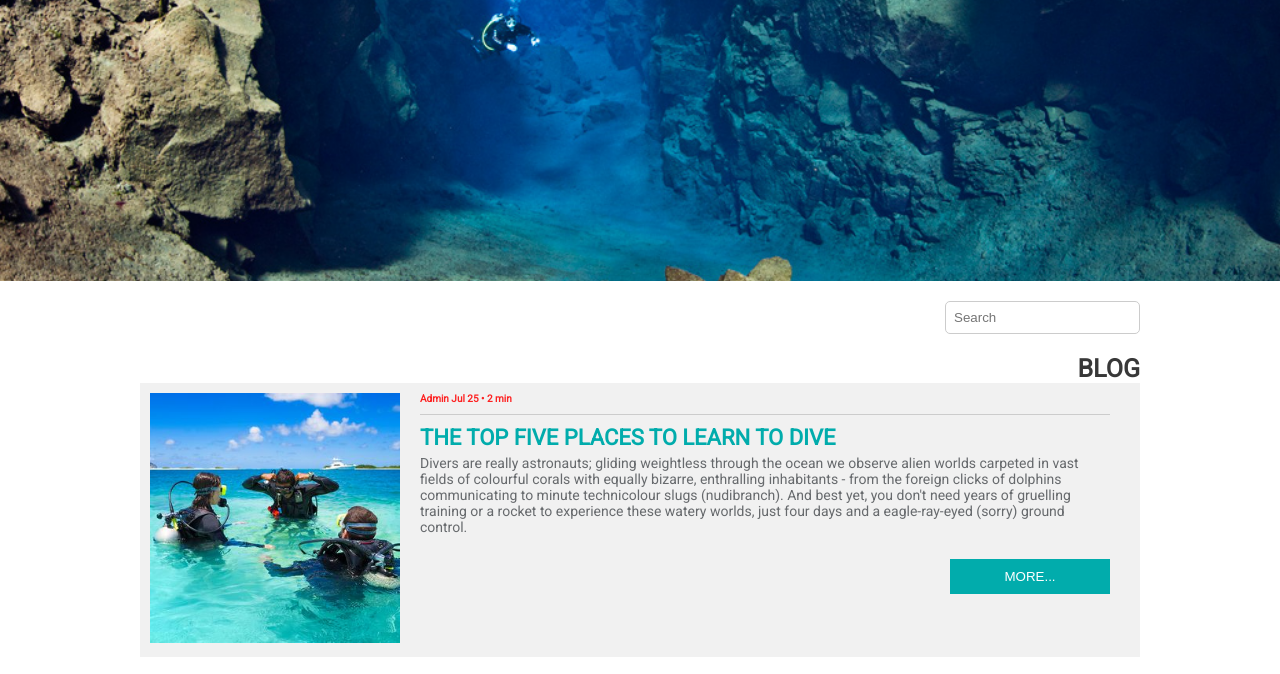
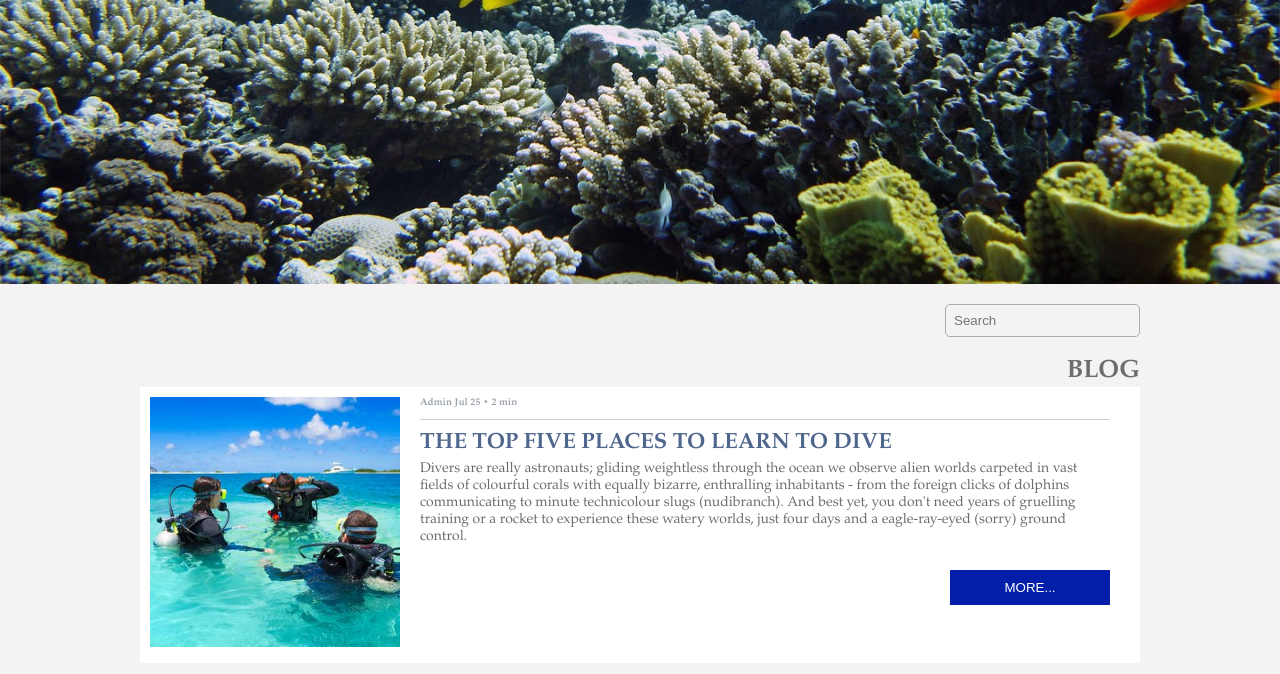
Before and after one commit to matiushchenko/lab5task1_design2, a plain HTML site: page index.html in a window 1280 px wide. Shown: the part 414-1088 px from the top of the page. Drawn offline with Linux system fonts and the light colour scheme; a web font is replaced by a local one.

Commit message:
Update index.html

```diff
--- a/index.html
+++ b/index.html
@@ -8,7 +8,7 @@
 
     <!-- Styles should be switched here: -->
     <!-- <link rel="stylesheet" type="text/css" href="css/style1.css">-->
-     <link rel="stylesheet" type="text/css" href="css/style1.css">
+     <link rel="stylesheet" type="text/css" href="css/style2.css">
 
     <!-- Fonts -->
     <link rel="stylesheet" href="https://fonts.googleapis.com/css?family=Roboto|Ubuntu|Cantarell&display=swap">
```
